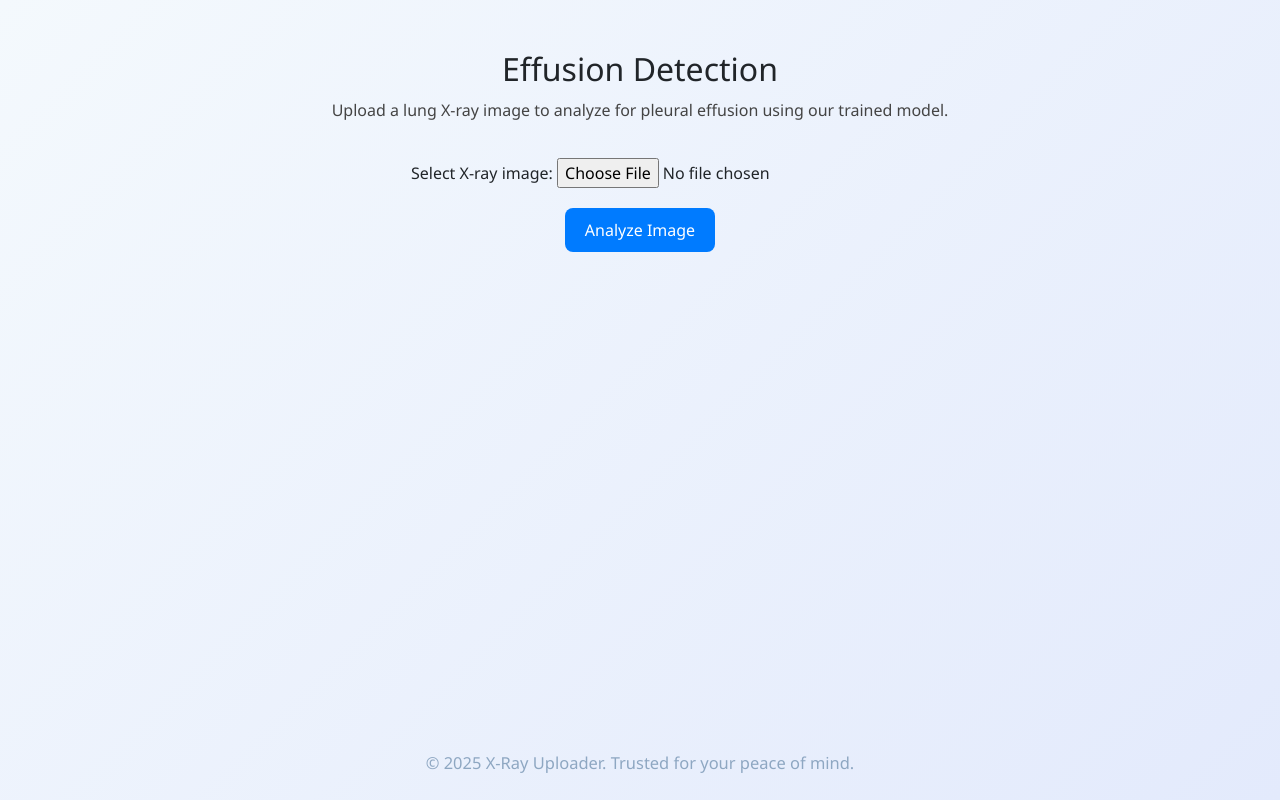
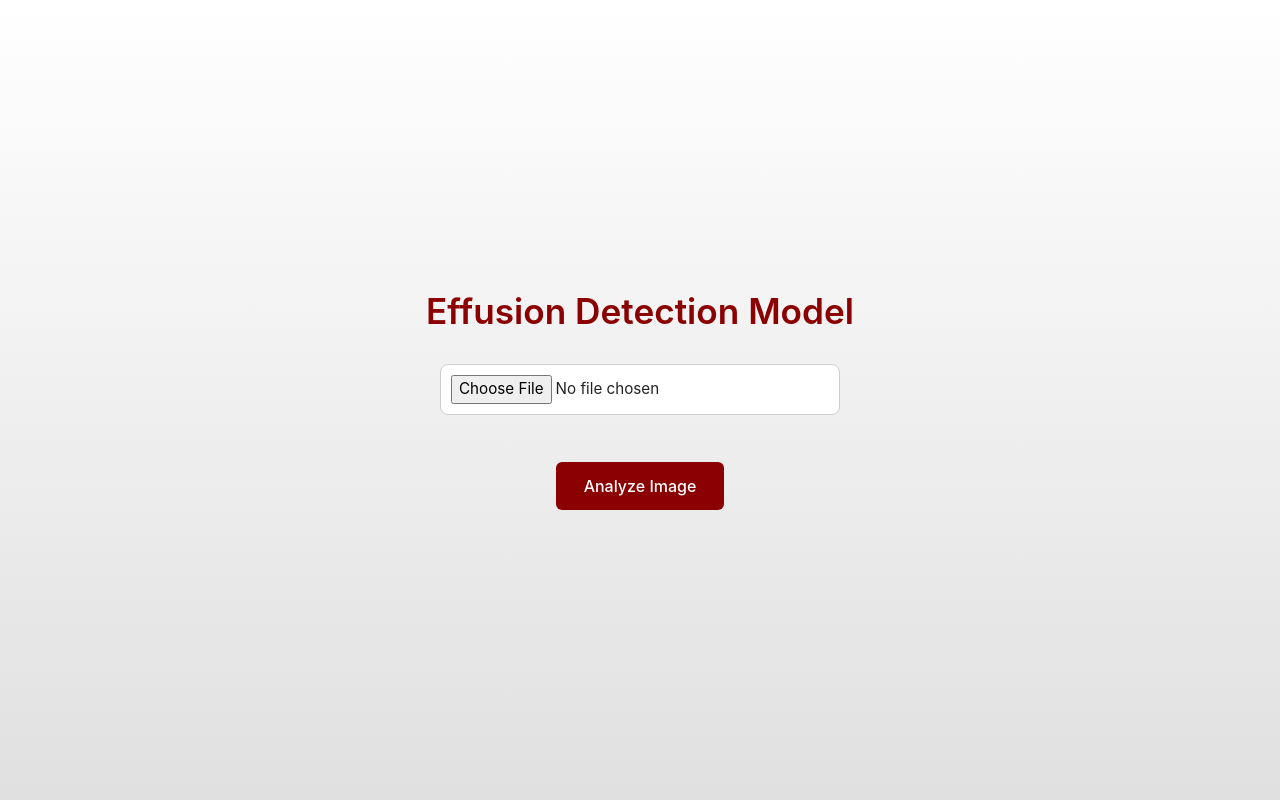
Before and after one commit to ccyannc/inrix-aws-hack-2025, a Django app: page / in a window 1280 px wide. Run offline with Django 5.2, Linux system fonts and the light colour scheme.

Commit message:
ui changes + model to sagemaker inference endpoint

```diff
--- a/app/frontend/models.py
+++ b/app/frontend/models.py
@@ -1,10 +1,9 @@
 from django.db import models
-from django.contrib.auth.models import User  # built-in Django user
+from django.contrib.auth.models import User
 
-# One-to-many relationship: one user -> many systems/uploads
 class UserSystem(models.Model):
     user = models.ForeignKey(User, on_delete=models.CASCADE, related_name="systems")
-    xray_image_url = models.URLField()   # or models.FileField if you store files locally
+    xray_image_url = models.URLField()
     diagnosis = models.TextField(blank=True)
     uploaded_at = models.DateTimeField(auto_now_add=True)
 
--- a/app/frontend/predict_from_sagemaker.py
+++ b/app/frontend/predict_from_sagemaker.py
@@ -1,4 +1,3 @@
-# frontend/predict_from_sagemaker.py
 import boto3, json
 
 def predict_from_sagemaker(image_path, endpoint_name="effusion-cnn-endpoint", region="us-east-1"):
--- a/app/frontend/templates/Index.html
+++ b/app/frontend/templates/Index.html
@@ -1,21 +1,17 @@
 {% extends "base.html" %}
 {% block content %}
 <div class="container">
-  <h1>Effusion Detection</h1>
-  <p>Upload a lung X-ray image to analyze for pleural effusion using our trained model.</p>
-
-  <form action="/upload/" method="post" enctype="multipart/form-data">
+  <form action="/upload/" method="post" enctype="multipart/form-data" class="upload-form">
     {% csrf_token %}
     <div class="form-group">
-      <label for="file">Select X-ray image:</label>
       <input type="file" name="file" id="file" required />
     </div>
 
-    <button type="submit" class="btn">Analyze Image</button>
+    <button type="submit" class="analyze-btn">Analyze Image</button>
   </form>
 
   {% if message %}
-  <p class="message">{{ message|safe }}</p>
+  <p class="result-message">{{ message|safe }}</p>
   {% endif %}
 </div>
 
@@ -25,37 +21,43 @@
   margin-top: 50px;
 }
 
-h1 {
-  font-size: 2rem;
+label {
+  font-weight: 500;
+  color: #222;
+  display: block;
   margin-bottom: 10px;
-}
-
-p {
-  color: #444;
-  font-size: 1rem;
 }
 
 input[type="file"] {
   margin: 20px 0;
+  padding: 10px;
+  border: 1px solid #ccc;
+  border-radius: 8px;
+  background-color: #fff;
+  font-size: 0.95rem;
 }
 
-.btn {
-  background-color: #007bff;
+.analyze-btn {
+  background-color: #ff002f;
   color: white;
-  padding: 10px 20px;
+  padding: 12px 28px;
   border: none;
   border-radius: 8px;
   cursor: pointer;
+  font-size: 1.1rem;
+  font-weight: 500;
+  transition: background-color 0.25s ease;
 }
 
-.btn:hover {
-  background-color: #0056b3;
+.analyze-btn:hover {
+  background-color: #ff002f;
 }
 
-.message {
+.result-message {
   margin-top: 20px;
-  color: green;
+  color: #007a33;
   font-weight: bold;
+  font-size: 1rem;
 }
 </style>
 {% endblock %}
--- a/app/frontend/templates/base.html
+++ b/app/frontend/templates/base.html
@@ -3,39 +3,132 @@
 <html lang="en">
 <head>
   <meta charset="UTF-8">
-    <title>Effusion Detection App</title>
+  <title>Effusion Detection Model</title>
   <meta name="viewport" content="width=device-width, initial-scale=1">
   <link href="https://cdn.jsdelivr.net/npm/bootstrap@5.3.2/dist/css/bootstrap.min.css" rel="stylesheet">
+
   <style>
     body {
-            background: linear-gradient(135deg, #f4f9fd 0%, #e3eafc 100%);
+      margin: 0;
       min-height: 100vh;
-            font-family: 'Segoe UI', Arial, sans-serif;
       display: flex;
       flex-direction: column;
       align-items: center;
+      justify-content: center;
+      background: linear-gradient(180deg, #ffffff 0%, #e0e0e0 100%);
+      font-family: "Poppins", "Inter", system-ui, sans-serif;
+      color: #222;
+      overflow-x: hidden;
+      opacity: 0;
+      animation: fadeInBody 1.2s ease-in forwards;
     }
-        .footer {
+
+    @keyframes fadeInBody {
+      from { opacity: 0; }
+      to   { opacity: 1; }
+    }
+
+    .page-section {
+      width: 100%;
+      max-width: 600px;
       text-align: center;
-            margin-top: auto; /* Pushes footer to the bottom */
-            padding-top: 3vh;
-            padding-bottom: 3vh;
-            color: #8ea7c2;
-            font-size: 1.03rem;
+      padding: 0 16px;
+    }
+
+    h1.page-title {
+      color: #8b0000;
+      font-weight: 600;
+      margin-bottom: 2rem;
+      font-size: 2.2rem;
+    }
+
+    form.upload-form {
+      display: flex;
+      flex-direction: column;
+      align-items: center;
+      justify-content: center;
+      gap: 16px;
       width: 100%;
     }
+
+    input[type="file"] {
+      display: block;
+      padding: 10px;
+      border: 1px solid #ccc;
+      border-radius: 8px;
+      background-color: #fff;
+      font-size: 0.95rem;
+      font-family: inherit;
+      max-width: 400px;
+      width: 100%;
+      cursor: pointer;
+    }
+
+    button, .analyze-btn {
+      background-color: #8b0000;
+      color: #fff;
+      border: none;
+      border-radius: 6px;
+      padding: 12px 28px;
+      font-size: 1rem;
+      cursor: pointer;
+      transition: background-color 0.3s ease;
+      font-weight: 500;
+      font-family: inherit;
+    }
+
+    button:hover, .analyze-btn:hover {
+      background-color: #a80000;
+    }
+
+    .preview-container {
+      margin-top: 15px;
+    }
+
+    #imagePreview {
+      max-width: 400px;
+      width: 100%;
+      border-radius: 8px;
+      box-shadow: 0 2px 8px rgba(0, 0, 0, 0.2);
+      display: none;
+    }
   </style>
-    {% block extra_css %}{% endblock %}
 </head>
 <body>
+  <div class="page-section">
+    <h1 class="page-title">Effusion Detection Model</h1>
 
-    {% block content %}
-    {% endblock %}
-
-    <div class="footer">
-        &copy; 2025 X-Ray Uploader. Trusted for your peace of mind.
+    <form class="upload-form" method="post" enctype="multipart/form-data">
+      {% csrf_token %}
+      <input type="file" id="fileInput" name="file" accept="image/*">
+      <div class="preview-container">
+        <img id="imagePreview" alt="Preview">
+      </div>
+      <button type="submit">Analyze Image</button>
+    </form>
   </div>
 
-    {% block extra_js %}{% endblock %}
+  <script>
+    document.addEventListener('DOMContentLoaded', function() {
+      const fileInput = document.getElementById('fileInput');
+      const imagePreview = document.getElementById('imagePreview');
+
+      fileInput.addEventListener('change', function() {
+        const file = this.files[0];
+        if (!file) {
+          imagePreview.style.display = 'none';
+          imagePreview.src = '';
+          return;
+        }
+
+        const reader = new FileReader();
+        reader.onload = function(e) {
+          imagePreview.src = e.target.result;
+          imagePreview.style.display = 'block';
+        };
+        reader.readAsDataURL(file);
+      });
+    });
+  </script>
 </body>
 </html>
--- a/app/frontend/templates/results.html
+++ b/app/frontend/templates/results.html
@@ -40,7 +40,7 @@
   display: inline-block;
   margin-top: 20px;
   padding: 10px 20px;
-  background-color: #007bff;
+  background-color: #ff002f;
   color: #fff;
   border-radius: 8px;
   text-decoration: none;
@@ -48,7 +48,7 @@
 }
 
 .home-btn:hover {
-  background-color: #0056b3;
+  background-color: #ff002f;
 }
 </style>
 {% endblock %}
--- a/app/frontend/upload_to_s3.py
+++ b/app/frontend/upload_to_s3.py
@@ -5,17 +5,14 @@ from dotenv import load_dotenv
 
 load_dotenv()
 
-# Put your AWS credentials in a .env file
 access_key_id = os.getenv("AWS_ACCESS_KEY_ID")
 secret_access_key = os.getenv("AWS_SECRET_ACCESS_KEY")
 bucket_name = os.getenv("S3_BUCKET")
 aws_region = os.getenv("AWS_REGION")
 
-# ------------------
 
 def upload_file_to_s3(local_path, filename):
     try:
-        # Initialize S3 client
         s3 = boto3.client(
             's3',
             aws_access_key_id=access_key_id,
@@ -28,10 +25,8 @@ def upload_file_to_s3(local_path, filename):
         print("local_path =", type(local_path), local_path)
         print("bucket_name =", bucket_name)
         print("filename =", filename)
-        # Upload the file
         s3.upload_file(local_path, bucket_name, filename)
 
-        # Construct a public URL (if your bucket allows public access)
         public_url = f"https://{bucket_name}.s3.{aws_region}.amazonaws.com/{filename}"
 
         print(f"✅ Upload successful! File available at: {public_url}")
--- a/app/frontend/urls.py
+++ b/app/frontend/urls.py
@@ -2,7 +2,9 @@ from django.urls import path
 from . import views
 
 urlpatterns = [
+    path("home/", views.home, name="home"),
     path("", views.index, name="index"),
-    path("upload/", views.upload_file_view, name="upload_file"),
+    path("upload/", views.upload_file_view, name="upload"),
     path("results/", views.results_view, name="results"),
+    path('index/', views.index, name='index'),
 ]
--- a/app/frontend/views.py
+++ b/app/frontend/views.py
@@ -1,11 +1,17 @@
 import os
+import random
 from django.shortcuts import render, redirect
 from .upload_to_s3 import upload_file_to_s3
 from .predict_from_sagemaker import predict_from_sagemaker
-import random
+
+
+def home(request):
+    """Landing page (Home)."""
+    return render(request, "home.html")
+
 
 def index(request):
-    """Simple effusion upload page."""
+    """Main upload page (Effusion Upload)."""
     return render(request, "index.html")
 
 
@@ -14,18 +20,15 @@ def upload_file_view(request):
     if request.method == 'POST':
         uploaded_file = request.FILES['file']
 
-        # Save temporarily for inference
         temp_path = os.path.join('/tmp', uploaded_file.name)
         with open(temp_path, 'wb+') as destination:
             for chunk in uploaded_file.chunks():
                 destination.write(chunk)
 
-        # Upload to S3
         success, public_url = upload_file_to_s3(temp_path, uploaded_file.name)
 
         if success:
             try:
-                # ✅ Call your SageMaker effusion model endpoint
                 result = predict_from_sagemaker(temp_path)
                 prediction = result.get("prediction", "Unknown")
                 confidence = result.get("confidence", 0.0)
@@ -34,13 +37,12 @@ def upload_file_view(request):
                 prediction = random.choice(["Yes", "No"])
                 confidence = 0.0
 
-            # Redirect to results with model output
             return redirect(f"/results/?prediction={prediction}&conf={confidence:.3f}")
         else:
             message = "❌ Upload failed. Check server logs."
-            return render(request, 'index.html', {'message': message})
+            return render(request, "index.html", {"message": message})
 
-    return render(request, 'index.html')
+    return render(request, "index.html")
 
 
 def results_view(request):
@@ -48,16 +50,15 @@ def results_view(request):
     prediction = request.GET.get("prediction", random.choice(["Yes", "No"]))
     confidence = request.GET.get("conf", "0.0")
 
-    # --- Effusion result data ---
     if prediction.lower() == "yes":
-        title = "Effusion Detected"
+        title = "Effusion Detected!"
         info = (
             "Pleural effusion involves excess fluid buildup between the lungs and chest cavity. "
-            "Common symptoms include chest pain, cough, and difficulty breathing. "
-            "It's recommended to consult a pulmonologist for further imaging or drainage procedures."
+            "Common symptoms include: Chest pain, cough, and difficulty breathing. "
+            "It's highly recommended to consult your doctor for further advice."
         )
     else:
-        title = "No Effusion Detected"
+        title = "No Effusion Detected."
         info = (
             "No signs of pleural effusion were detected. "
             "Your lung scan appears normal, and there is no significant fluid buildup in the pleural space."
```
Also changed, not shown: app/app/settings.py (+7 -0 lines), app/frontend/templates/home.html (added, +170 -0 lines), README.md, 5 other files. Lines whose indentation alone changed are shown as unchanged.
